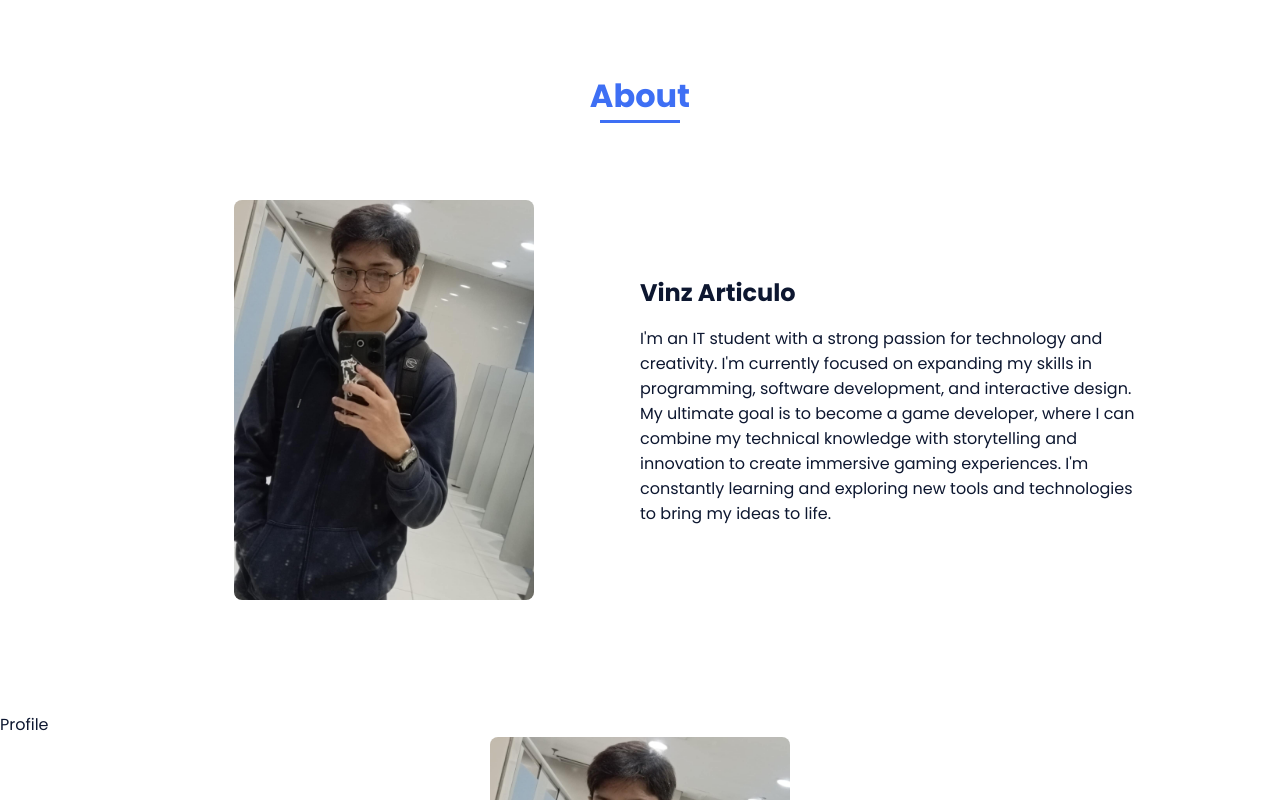
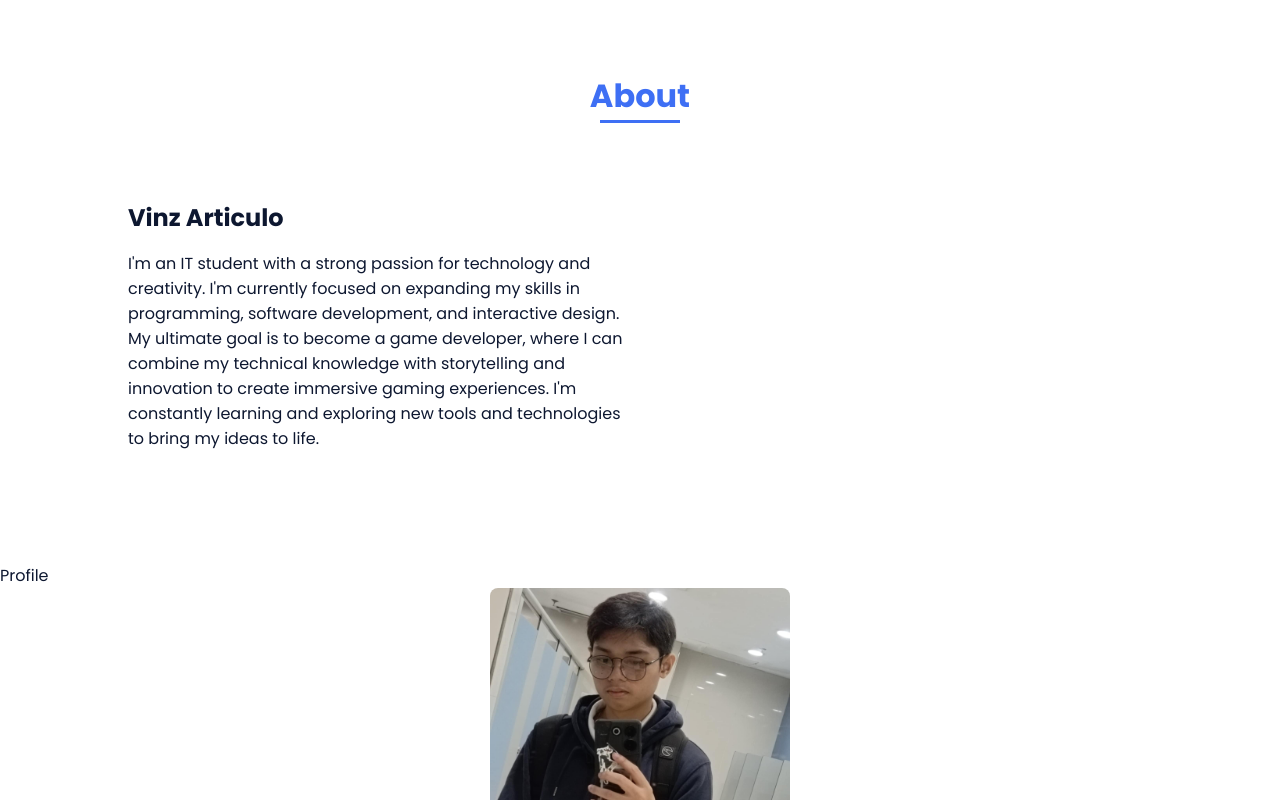
Before and after one commit to Vaike-san/Vinz, a plain HTML site: page index.html in a window 1280 px wide. Shown: the part 699-1499 px from the top of the page. Drawn offline with nearby package versions, Linux system fonts and the light colour scheme.

Commit message:
Update index.html

```diff
--- a/index.html
+++ b/index.html
@@ -70,9 +70,7 @@
                 <h2 class="section-title">About</h2>
 
                 <div class="about__container bd-grid">
-                    <div class="about__img">
-                        <img src="assets/img/about.jpg" alt="">
-                    </div>
+
 
                     <div>
                         <h2 class="about__subtitle">Vinz Articulo</h2>
```
